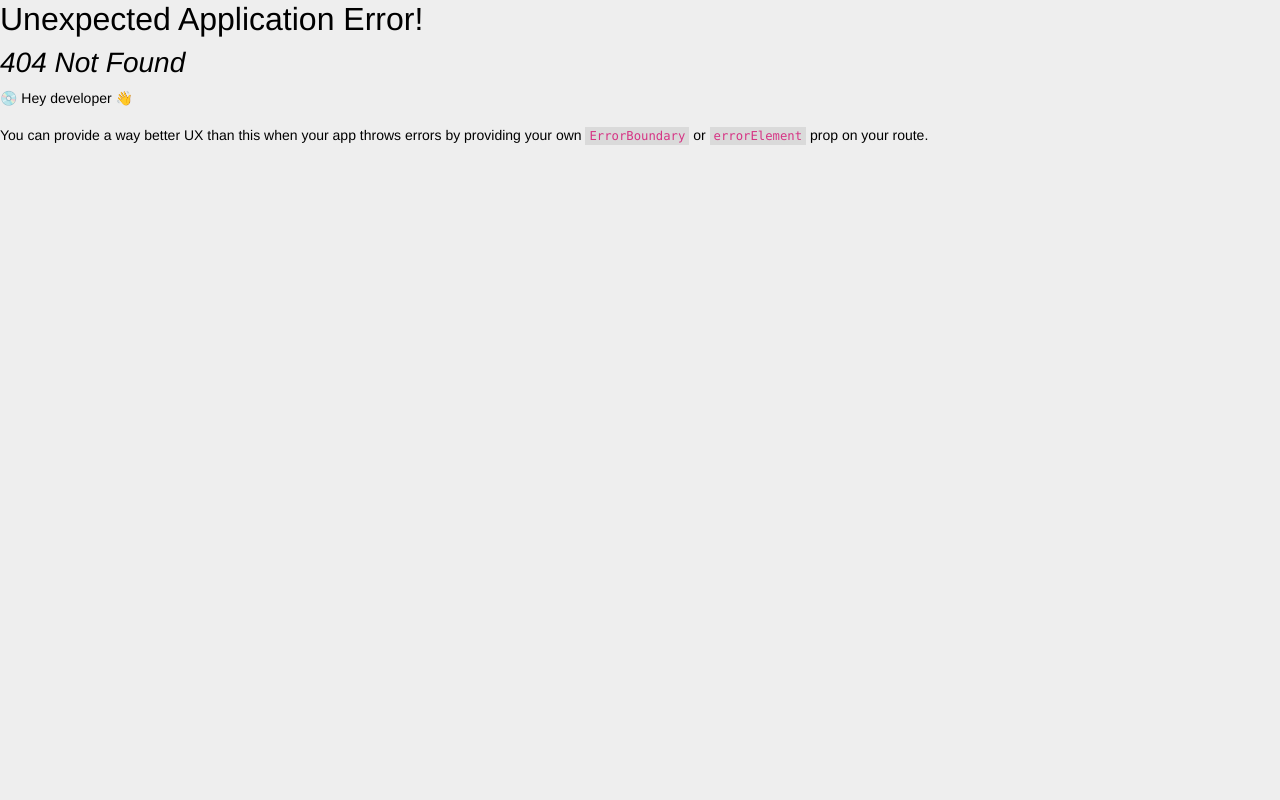
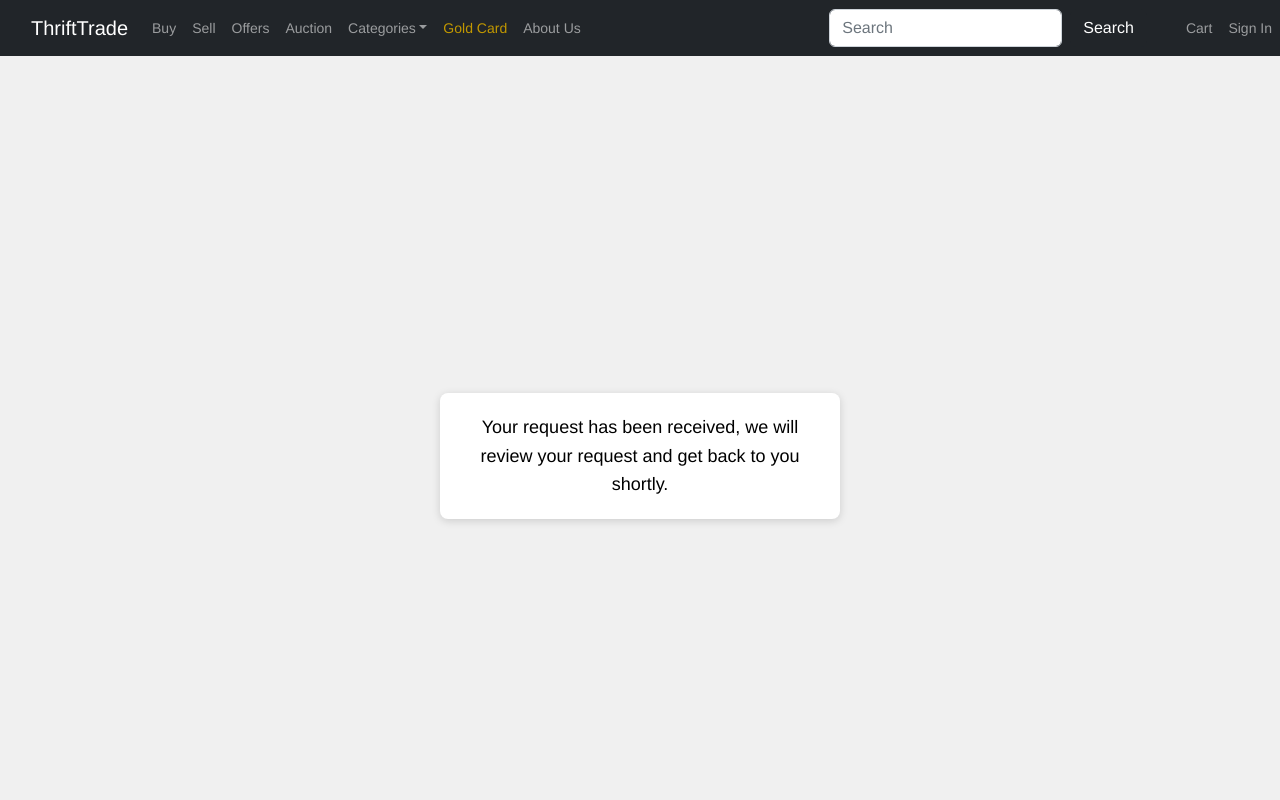
Before and after one commit to ashrafulparan2/ThrifTrade, a React app in the folder frontend/: page /sellconfirm in a window 1280 px wide. Before the commit this address had no page. Shown: the top 800 px of the page. Built offline with nearby package versions, Linux system fonts and the light colour scheme; the HTML template or start-up script is replaced by a standard one; a web font is replaced by a local one.

Commit message:
sell confirmation added

```diff
--- a/frontend/src/index.css
+++ b/frontend/src/index.css
@@ -649,3 +649,28 @@ a {
 .membership-image{
   height: 500px;
 }
+
+/* src/RequestReceived.css */
+.request-received-container {
+  display: flex;
+  justify-content: center;
+  align-items: center;
+  height: 100vh;
+  background-color: #f0f0f0;
+}
+
+.message-box {
+  padding: 20px;
+  background-color: #ffffff;
+  border-radius: 8px;
+  box-shadow: 0 2px 8px rgba(0, 0, 0, 0.15);
+  max-width: 400px;
+  width: 90%;
+}
+
+.message {
+  font-size: 18px;
+  line-height: 1.6;
+  text-align: center;
+  margin: 0;
+}
--- a/frontend/src/main.tsx
+++ b/frontend/src/main.tsx
@@ -46,6 +46,7 @@ import Watch from './pages/Watch.js'
 import MembershipPage from './pages/MembershipPage.js'
 import MembershipOrder from './pages/MembershipOrder.js'
 import MembershipOrderPage from './pages/MembershipOrderPage.js'
+import SellConfirmation from './pages/SellConfirmation.js'
 
 const router = createBrowserRouter(
   createRoutesFromElements(
@@ -61,6 +62,7 @@ const router = createBrowserRouter(
       <Route path="watch" element={<Watch />} />
       <Route path="airbuds" element={<Airbuds />} />
       <Route path="sell" element={<Sell />} />
+      <Route path="sellconfirm" element={<SellConfirmation />} />
 
       <Route path="" element={<ProtectedRoute />}>
         <Route path="/addbid" element={<AddBid />} />
--- a/frontend/src/pages/Sell.tsx
+++ b/frontend/src/pages/Sell.tsx
@@ -2,6 +2,7 @@ import React, { useState } from 'react'
 import { Button, Col, Form, Row } from 'react-bootstrap'
 import PhoneInput from 'react-phone-number-input'
 import 'react-phone-number-input/style.css'
+import { useNavigate } from 'react-router-dom'
 import './SellPage.css' // Import the CSS file for styling
 
 const districts = [
@@ -39,6 +40,8 @@ const SellPage = () => {
   const [selectedDistrict, setSelectedDistrict] = useState('')
   const [selectedUpazilla, setSelectedUpazilla] = useState('')
 
+  const navigate = useNavigate()
+
   const handleDistrictChange = (
     event: React.ChangeEvent<HTMLSelectElement>
   ) => {
@@ -50,6 +53,10 @@ const SellPage = () => {
   ) => {
     setSelectedUpazilla(event.target.value)
   }
+
+  // const submitHandler=()=>{
+  //   window.location.href = '/sellconfirm/'
+  // }
 
   const handleSubmit = (event: React.FormEvent<HTMLFormElement>) => {
     event.preventDefault()
@@ -70,6 +77,7 @@ const SellPage = () => {
       productDetails,
       productPicture,
     })
+    navigate('/sellconfirm')
   }
 
   const upazillasForSelectedDistrict = selectedDistrict
@@ -87,16 +95,18 @@ const SellPage = () => {
               type="text"
               value={name}
               onChange={(e) => setName(e.target.value)}
+              required
             />
           </Form.Group>
           <Form.Group controlId="address">
-            <Form.Label >Address</Form.Label>
+            <Form.Label>Address</Form.Label>
             <Row>
               <Col sm={6}>
                 <Form.Control
                   as="select"
                   value={selectedDistrict}
                   onChange={handleDistrictChange}
+                  required
                 >
                   <option value="">Select District</option>
                   {districts.map((district) => (
@@ -111,6 +121,7 @@ const SellPage = () => {
                   as="select"
                   value={selectedUpazilla}
                   onChange={handleUpazillaChange}
+                  required
                 >
                   <option value="">Select Upazilla</option>
                   {upazillasForSelectedDistrict.map((upazilla) => (
@@ -129,6 +140,7 @@ const SellPage = () => {
               type="text"
               value={address}
               onChange={(e) => setAddress(e.target.value)}
+              required
             />
           </Form.Group>
           <Form.Group controlId="phoneNumber">
@@ -138,6 +150,7 @@ const SellPage = () => {
               defaultCountry="BD"
               value={phoneNumber}
               onChange={setPhoneNumber}
+              required
             />
           </Form.Group>
           <Form.Group controlId="productName">
@@ -146,6 +159,7 @@ const SellPage = () => {
               type="text"
               value={productName}
               onChange={(e) => setProductName(e.target.value)}
+              required
             />
           </Form.Group>
           <Form.Group controlId="productQuantity">
@@ -154,6 +168,7 @@ const SellPage = () => {
               type="text"
               value={productQuantity}
               onChange={(e) => setProductQuantity(e.target.value)}
+              required
             />
           </Form.Group>
           <Form.Group controlId="unitPrice">
@@ -162,6 +177,7 @@ const SellPage = () => {
               type="text"
               value={unitPrice}
               onChange={(e) => setUnitPrice(e.target.value)}
+              required
             />
           </Form.Group>
           <Form.Group controlId="condition">
@@ -170,6 +186,7 @@ const SellPage = () => {
               type="text"
               value={condition}
               onChange={(e) => setCondition(e.target.value)}
+              required
             />
           </Form.Group>
           <Form.Group controlId="productDetails">
@@ -178,6 +195,7 @@ const SellPage = () => {
               as="textarea"
               value={productDetails}
               onChange={(e) => setProductDetails(e.target.value)}
+              required
             />
           </Form.Group>
           <Form.Group controlId="productPicture">
@@ -189,6 +207,7 @@ const SellPage = () => {
                   setProductPicture(URL.createObjectURL(e.target.files[0]))
                 }
               }}
+              required
             />
             {productPicture && (
               <img
--- /dev/null
+++ b/frontend/src/pages/SellConfirmation.tsx
@@ -0,0 +1,12 @@
+export default function SellConfirmation() {
+  return (
+    <div className="request-received-container">
+      <div className="message-box">
+        <p className="message">
+          Your request has been received, we will review your request and get
+          back to you shortly.
+        </p>
+      </div>
+    </div>
+  )
+}
```
